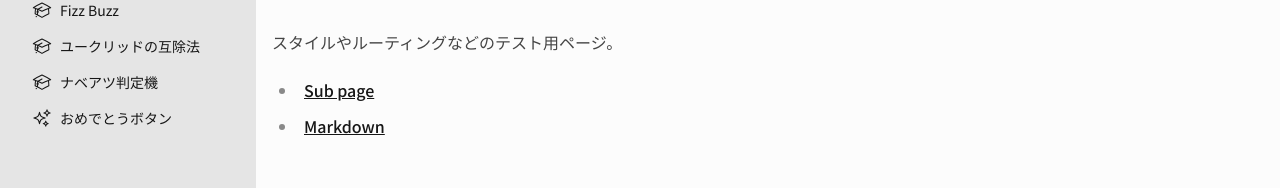
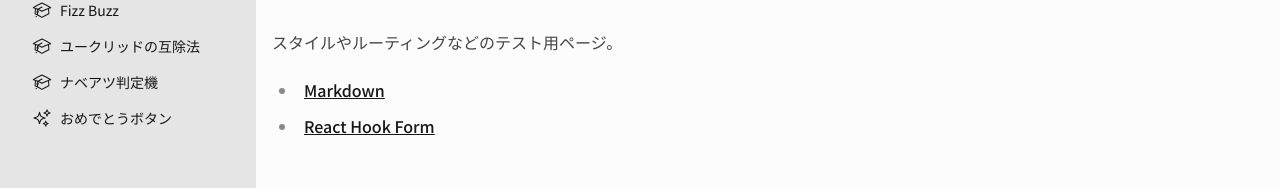
Before and after one commit to kem198/kems-toys, a Next.js app: page /hello-world in a window 1280 px wide. Shown: the part 136-324 px from the top of the page. Built offline with nearby package versions, Linux system fonts and the light colour scheme.

Commit message:
mod hello-world links

```diff
--- a/src/app/(contents)/(pages)/hello-world/page.tsx
+++ b/src/app/(contents)/(pages)/hello-world/page.tsx
@@ -6,10 +6,10 @@ const Page = () => (
     <p>スタイルやルーティングなどのテスト用ページ。</p>
     <ul>
       <li>
-        <Link href="/hello-world/sub-page/">Sub page</Link>
+        <Link href="/hello-world/markdown/">Markdown</Link>
       </li>
       <li>
-        <Link href="/hello-world/md/">Markdown</Link>
+        <Link href="/hello-world/react-hook-form/">React Hook Form</Link>
       </li>
     </ul>
   </article>
```
